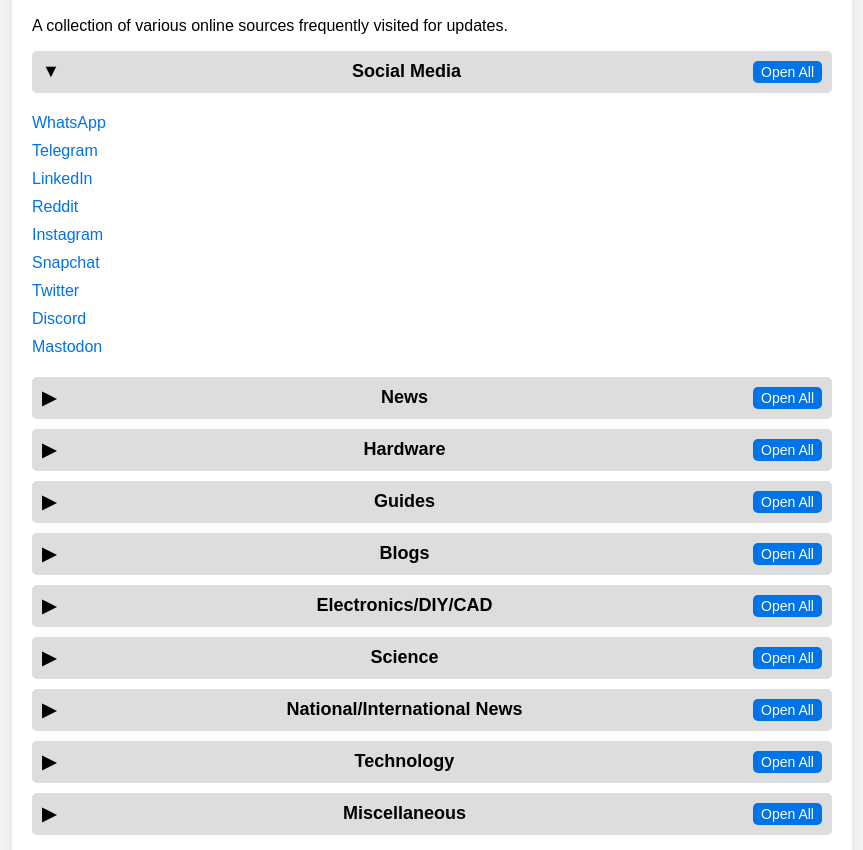
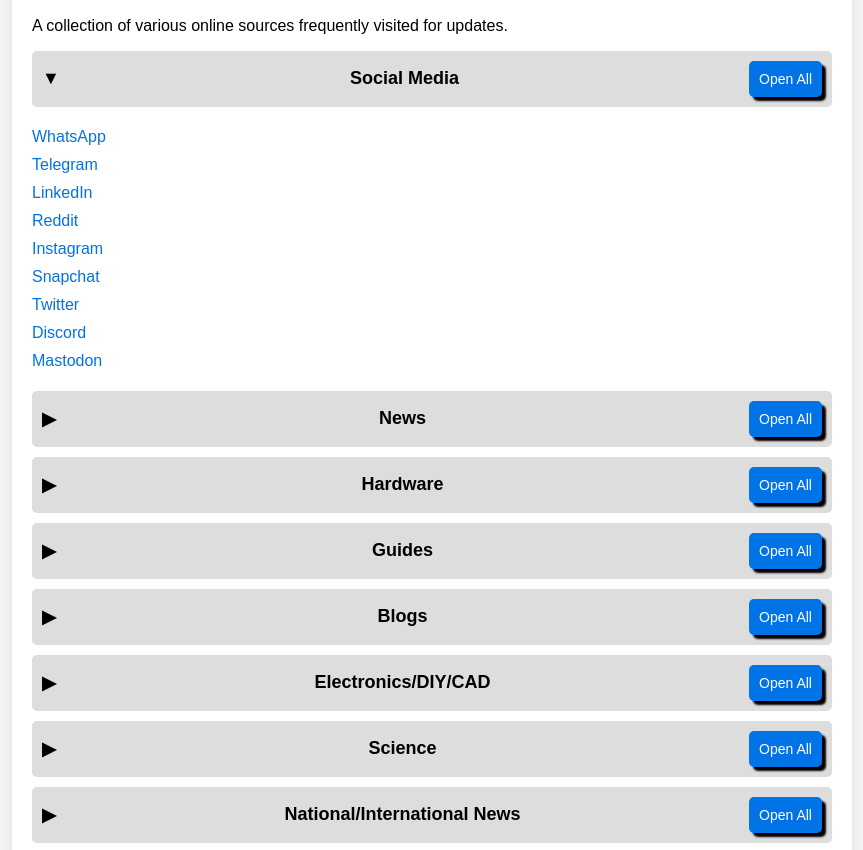
Before and after one commit to Bugaddr/daily_digest, a plain HTML site: page index.html in a window 1280 px wide. Shown: the part 91-941 px from the top of the page, without its empty margins (208-1071 px from the left). Drawn offline with Linux system fonts and the light colour scheme.

Commit message:
Hover effect added in btns

```diff
--- a/index.html
+++ b/index.html
@@ -5,7 +5,8 @@
     <meta charset="UTF-8">
     <meta name="viewport" content="width=device-width, initial-scale=1.0">
     <title>Daily Digest</title>
-    <link rel="stylesheet" href="./styles.css"/>
+    <link rel="icon" href="./images/images.png"/>
+    <link rel="stylesheet" href="./styles.css" />
 </head>
 
 <body>
@@ -17,7 +18,7 @@
         <details open>
             <summary>
                 Social Media
-                <button onclick="openAllLinks('social-media', event)">Open All</button>
+                <button onclick="openAllLinks('social-media', event)" id="btn">Open All</button>
             </summary>
             <ul id="social-media">
                 <li><a href="https://web.whatsapp.com" target="_blank">WhatsApp</a></li>
@@ -36,7 +37,7 @@
         <details>
             <summary>
                 News
-                <button onclick="openAllLinks('news', event)">Open All</button>
+                <button onclick="openAllLinks('news', event)" id="btn">Open All</button>
             </summary>
             <ul id="news">
                 <li><strong>Curated Feeds:</strong> <a href="https://feedly.com" target="_blank">Feedly</a></li>
@@ -55,7 +56,7 @@
         <details>
             <summary>
                 Hardware
-                <button onclick="openAllLinks('hardware', event)">Open All</button>
+                <button onclick="openAllLinks('hardware', event)" id="btn">Open All</button>
             </summary>
             <ul id="hardware">
                 <li><a href="https://www.notebookcheck.net/" target="_blank">Notebookcheck</a></li>
@@ -67,11 +68,12 @@
         <details>
             <summary>
                 Guides
-                <button onclick="openAllLinks('guides', event)">Open All</button>
+                <button onclick="openAllLinks('guides', event)" id="btn">Open All</button>
             </summary>
             <ul id="guides">
                 <li><a href="https://madaidans-insecurities.github.io/" target="_blank">Madaidan's Insecurities</a></li>
-                <li><a href="https://anonymousplanet.org/" target="_blank">The Hitchhiker's Guide to Online Anonymity</a></li>
+                <li><a href="https://anonymousplanet.org/" target="_blank">The Hitchhiker's Guide to Online
+                        Anonymity</a></li>
             </ul>
         </details>
 
@@ -79,7 +81,7 @@
         <details>
             <summary>
                 Blogs
-                <button onclick="openAllLinks('blogs', event)">Open All</button>
+                <button onclick="openAllLinks('blogs', event)" id="btn">Open All</button>
             </summary>
             <ul id="blogs">
                 <li><a href="https://officercia.mirror.xyz/" target="_blank">Officer's Blog</a></li>
@@ -93,7 +95,7 @@
         <details>
             <summary>
                 Electronics/DIY/CAD
-                <button onclick="openAllLinks('electronics-diy-cad', event)">Open All</button>
+                <button onclick="openAllLinks('electronics-diy-cad', event)" id="btn">Open All</button>
             </summary>
             <ul id="electronics-diy-cad">
                 <li><a href="https://hackaday.io/discover" target="_blank">Hackaday.io</a></li>
@@ -109,7 +111,7 @@
         <details>
             <summary>
                 Science
-                <button onclick="openAllLinks('science', event)">Open All</button>
+                <button onclick="openAllLinks('science', event)" id="btn">Open All</button>
             </summary>
             <ul id="science">
                 <li><a href="https://phys.org/" target="_blank">Phys.org</a></li>
@@ -123,7 +125,7 @@
         <details>
             <summary>
                 National/International News
-                <button onclick="openAllLinks('national-news', event)">Open All</button>
+                <button onclick="openAllLinks('national-news', event)" id="btn">Open All</button>
             </summary>
             <ul id="national-news">
                 <li><a href="https://www.reuters.com/" target="_blank">Reuters</a></li>
@@ -136,7 +138,7 @@
         <details>
             <summary>
                 Technology
-                <button onclick="openAllLinks('technology', event)">Open All</button>
+                <button onclick="openAllLinks('technology', event)" id="btn">Open All</button>
             </summary>
             <ul id="technology">
                 <li><a href="https://www.theverge.com/" target="_blank">The Verge</a></li>
@@ -157,7 +159,7 @@
         <details>
             <summary>
                 Miscellaneous
-                <button onclick="openAllLinks('miscellaneous', event)">Open All</button>
+                <button onclick="openAllLinks('miscellaneous', event)" id="btn">Open All</button>
             </summary>
             <ul id="miscellaneous">
                 <li><a href="https://archlinux.org/" target="_blank">Arch Linux</a></li>
--- a/styles.css
+++ b/styles.css
@@ -76,3 +76,14 @@ a {
 a:hover {
     text-decoration: underline;
 }
+
+#btn{
+    padding: 10px;
+    box-shadow: 4px 4px 2px black;
+}
+
+#btn:hover{
+    background-color: #80b3ff;
+    transition: 0.8s;
+    box-shadow: none;
+}
```
Also changed, not shown: images/images.png (added).
